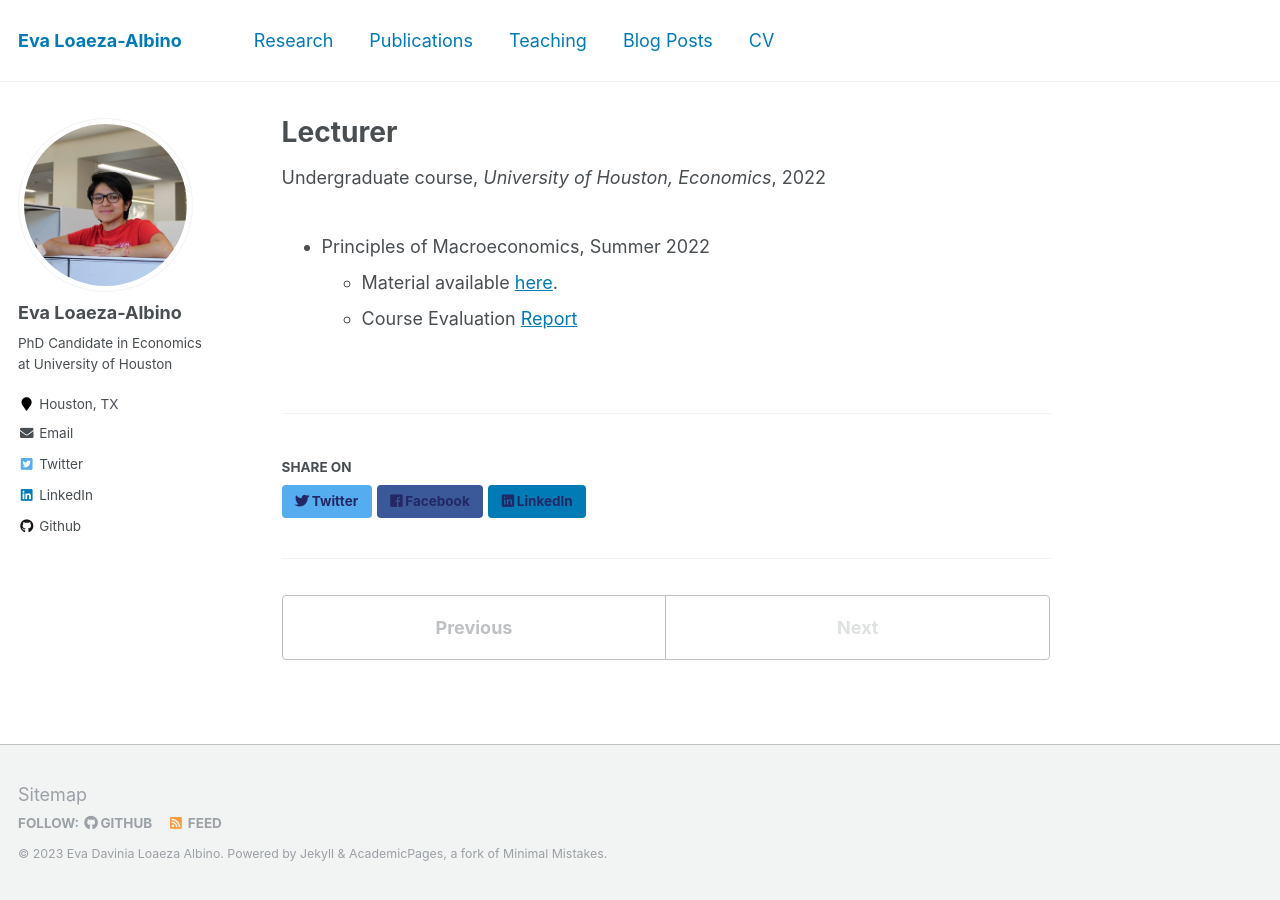
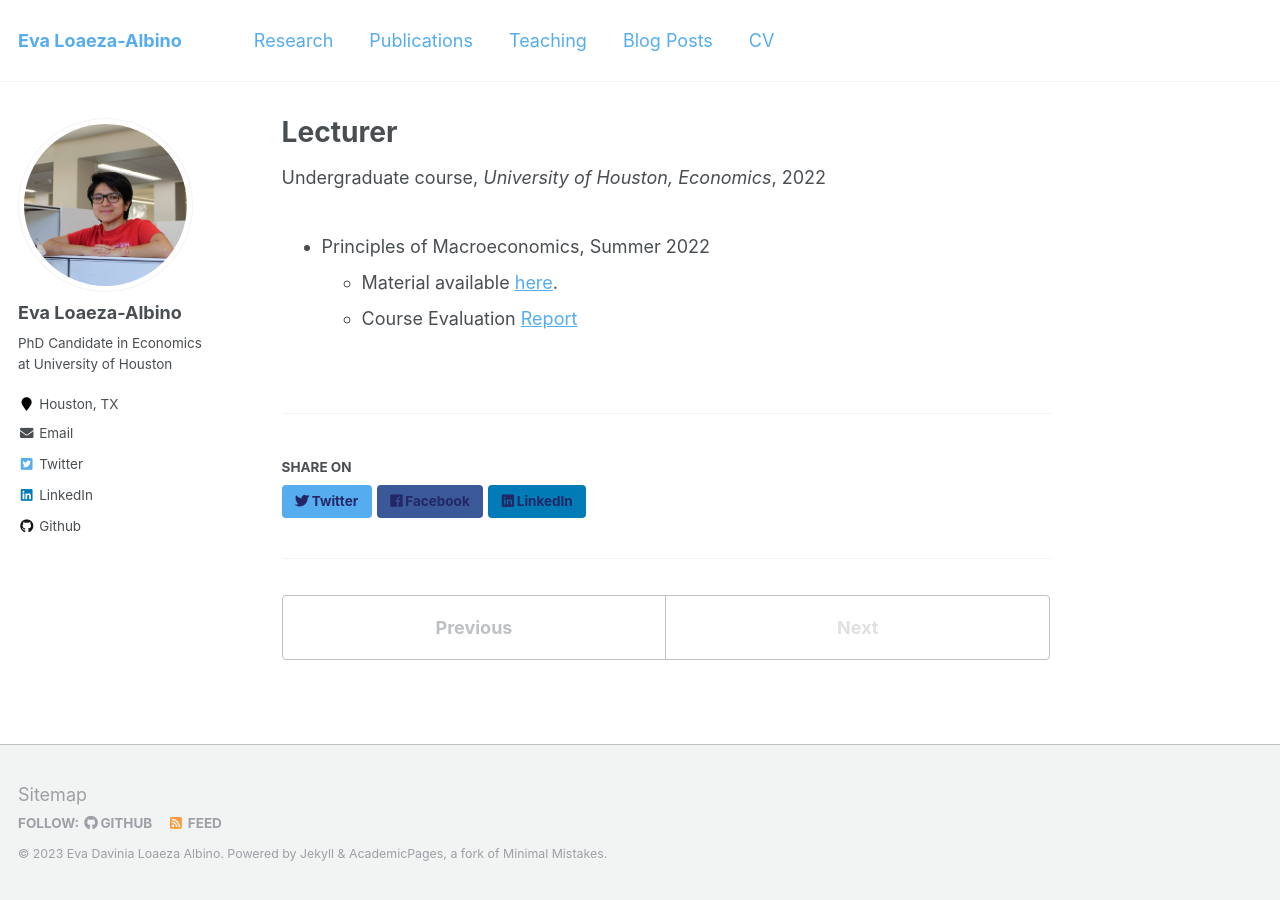
Before and after one commit to evaloaeza/evaloaeza.github.io, a Jekyll site: the page built from _teaching/2022-summer-teaching-1.md, in a window 1280 px wide. Built offline with Jekyll 4.4.1, drawn with Linux system fonts in a browser that asks for light colours.

Commit message:
Update _variables.scss

```diff
--- a/_sass/_variables.scss
+++ b/_sass/_variables.scss
@@ -91,10 +91,10 @@ $xing-color                 : #006567;
 
 
 /* links */
-$link-color                 : #007bb6;
+$link-color                 : #55acee;
 $link-color-hover           : mix(#000, $link-color, 25%);
 $link-color-visited         : mix(#fff, $link-color, 25%);
-$masthead-link-color        : #007bb6;
+$masthead-link-color        : #55acee;
 $masthead-link-color-hover  : mix(#000, $primary-color, 25%);
 
 
```
